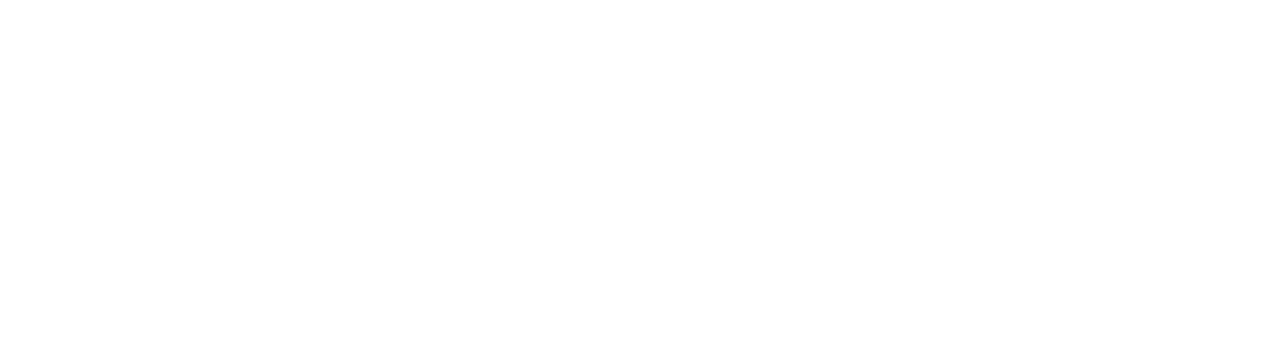
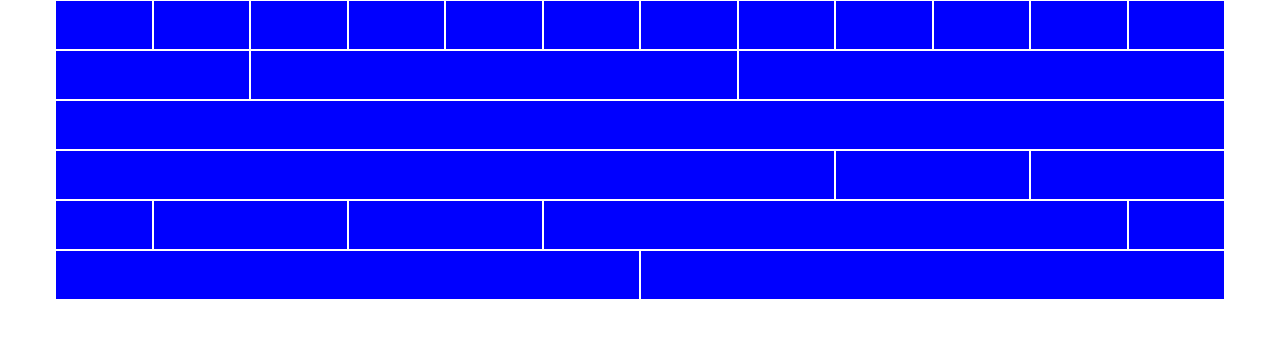
Before and after one commit to SimonaMartinucci/html-css-12bool, a plain HTML site: page index.html in a window 1280 px wide. Drawn offline with Linux system fonts and the light colour scheme.

Commit message:
add 6 rows

```diff
--- a/css/style.css
+++ b/css/style.css
@@ -0,0 +1,10 @@
+/* DEBUG */
+[class*="col-"] {
+    height: 50px;
+    background-color: blue;
+    border: 1px solid white;
+}
+
+.container {
+    margin-bottom: 20px;
+}
--- a/index.html
+++ b/index.html
@@ -9,5 +9,57 @@
 </head>
 <body>
 
+    <div class="container">
+        <!-- riga 1 -->
+        <div class="row">
+            <div class="col-1"></div>
+            <div class="col-1"></div>
+            <div class="col-1"></div>
+            <div class="col-1"></div>
+            <div class="col-1"></div>
+            <div class="col-1"></div>
+            <div class="col-1"></div>
+            <div class="col-1"></div>
+            <div class="col-1"></div>
+            <div class="col-1"></div>
+            <div class="col-1"></div>
+            <div class="col-1"></div>
+        </div>
+
+        <!-- riga 2 -->
+        <div class="row">
+            <div class="col-2"></div>
+            <div class="col-5"></div>
+            <div class="col-5"></div>
+        </div>
+
+        <!-- riga 3 -->
+        <div class="row">
+            <div class="col-12"></div>
+        </div>
+
+        <!-- riga 4 -->
+        <div class="row">
+            <div class="col-8"></div>
+            <div class="col-2"></div>
+            <div class="col-2"></div>
+        </div>
+
+        <!-- riga 5 -->
+        <div class="row">
+            <div class="col-1"></div>
+            <div class="col-2"></div>
+            <div class="col-2"></div>
+            <div class="col-6"></div>
+            <div class="col-1"></div>
+        </div>
+
+        <!-- riga 6 -->
+        <div class="row">
+            <div class="col-6"></div>
+            <div class="col-6"></div>
+        </div>
+    </div>
+
 </body>
 </html>
```
